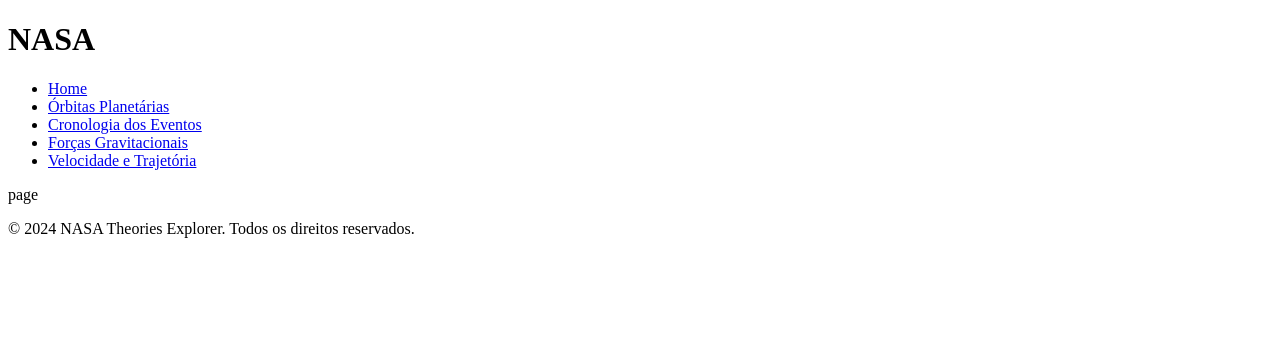
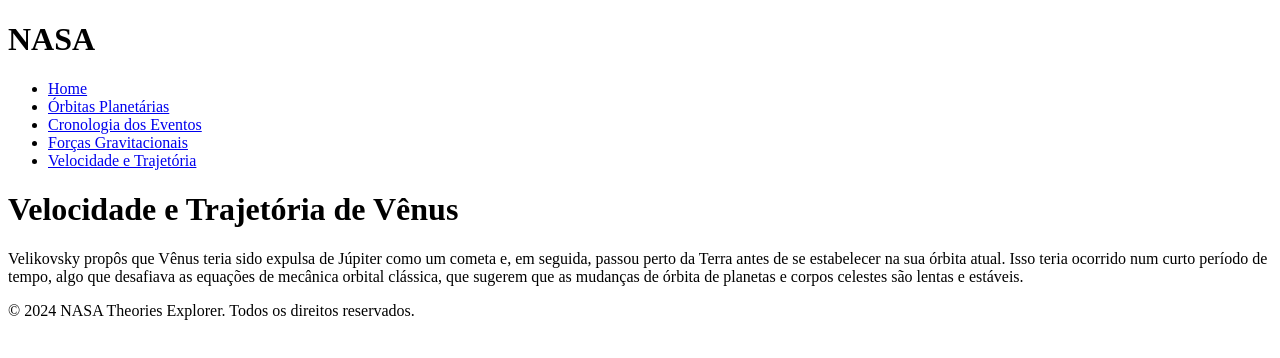
Before and after one commit to IsabellaMedeiros1/front-CP2, a Next.js app: page /paginas/velocidade in a window 1280 px wide. Shown: the top 358 px of the page. Built offline with nearby package versions, Linux system fonts and the light colour scheme; no server answers.

Commit message:
Finalizando pág sobre velocidade e finalizando a parte das páginas

```diff
--- a/src/app/paginas/velocidade/page.tsx
+++ b/src/app/paginas/velocidade/page.tsx
@@ -1,7 +1,57 @@
-import React from 'react'
+"use client";
+import React, { useEffect, useState } from "react";
+import "@/styles/globals.css";
+import { TipoImag } from "@/types";
+import Image from "next/image";
 
-export default function page() {
-  return (
-    <div>page</div>
-  )
+export default function Velocidade() {
+    const [imagem, setImagem] = useState<TipoImag | null>(null);
+    const [loading, setLoading] = useState(true);
+
+    useEffect(() => {
+        async function chamadaApi() {
+            try {
+                const response = await fetch('http://localhost:3000/api/nasa/velocidade');
+
+                if (!response.ok) {
+                    throw new Error('Erro ao fazer a requisição à API');
+                }
+
+                const jsonData: TipoImag[] = await response.json();
+                const numeroAleatorio = (min: number, max: number) => Math.floor(Math.random() * (max - min)) + min;
+                const indice = numeroAleatorio(0, jsonData.length);
+                setImagem(jsonData[indice]);
+            } catch (error) {
+                console.log("ERRO:", error);
+            } finally {
+                setLoading(false);
+            }
+        }
+
+        chamadaApi();
+    }, []);
+
+    if (loading) {
+        return <div className="loading-message">Carregando...</div>;
+    }
+
+    return (
+        <main className="page-container">
+            <h1 className="page-title">Velocidade e Trajetória de Vênus</h1>
+            <div>
+                {imagem && (
+                    <Image
+                        className="image-container"
+                        src={imagem.url}
+                        width={500}
+                        height={250}
+                        alt={imagem.title}
+                    />
+                )}
+                <p className="description-text">
+                    Velikovsky propôs que Vênus teria sido expulsa de Júpiter como um cometa e, em seguida, passou perto da Terra antes de se estabelecer na sua órbita atual. Isso teria ocorrido num curto período de tempo, algo que desafiava as equações de mecânica orbital clássica, que sugerem que as mudanças de órbita de planetas e corpos celestes são lentas e estáveis.
+                </p>
+            </div>
+        </main>
+    );
 }
```
